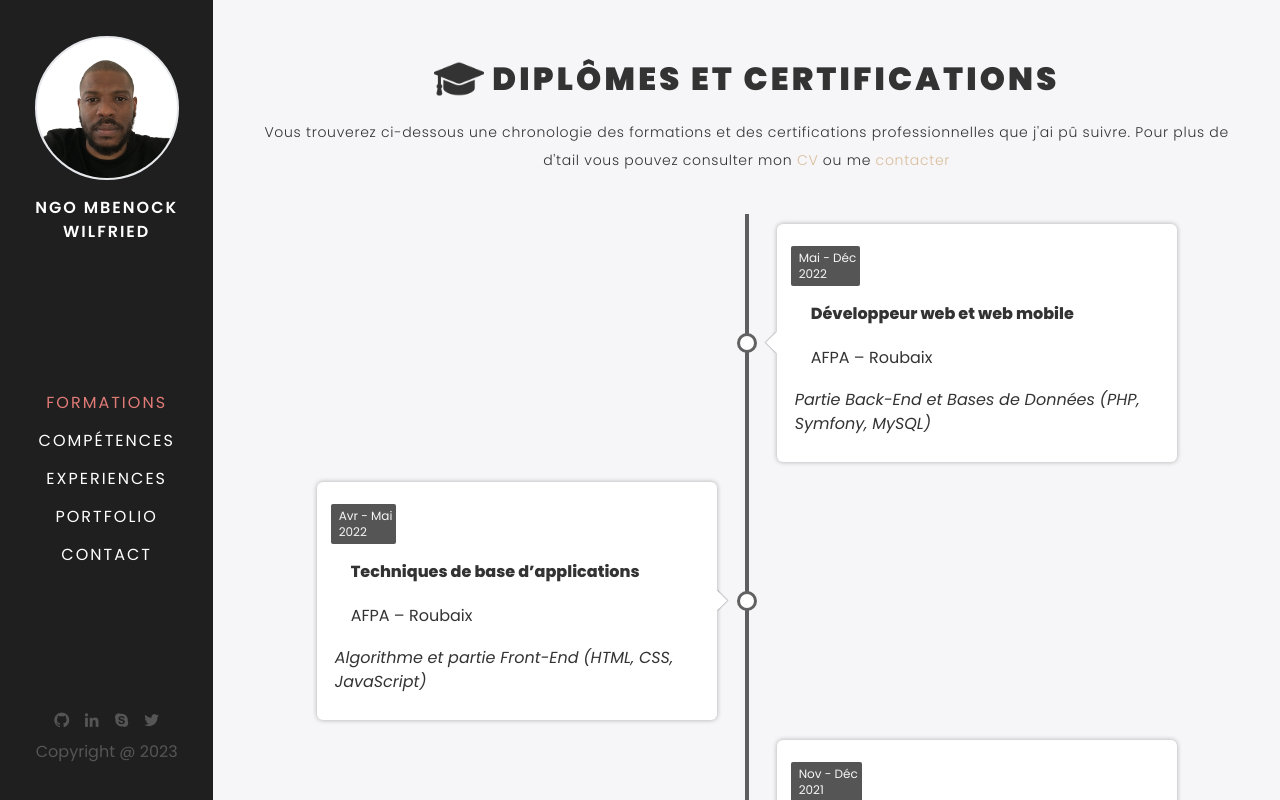
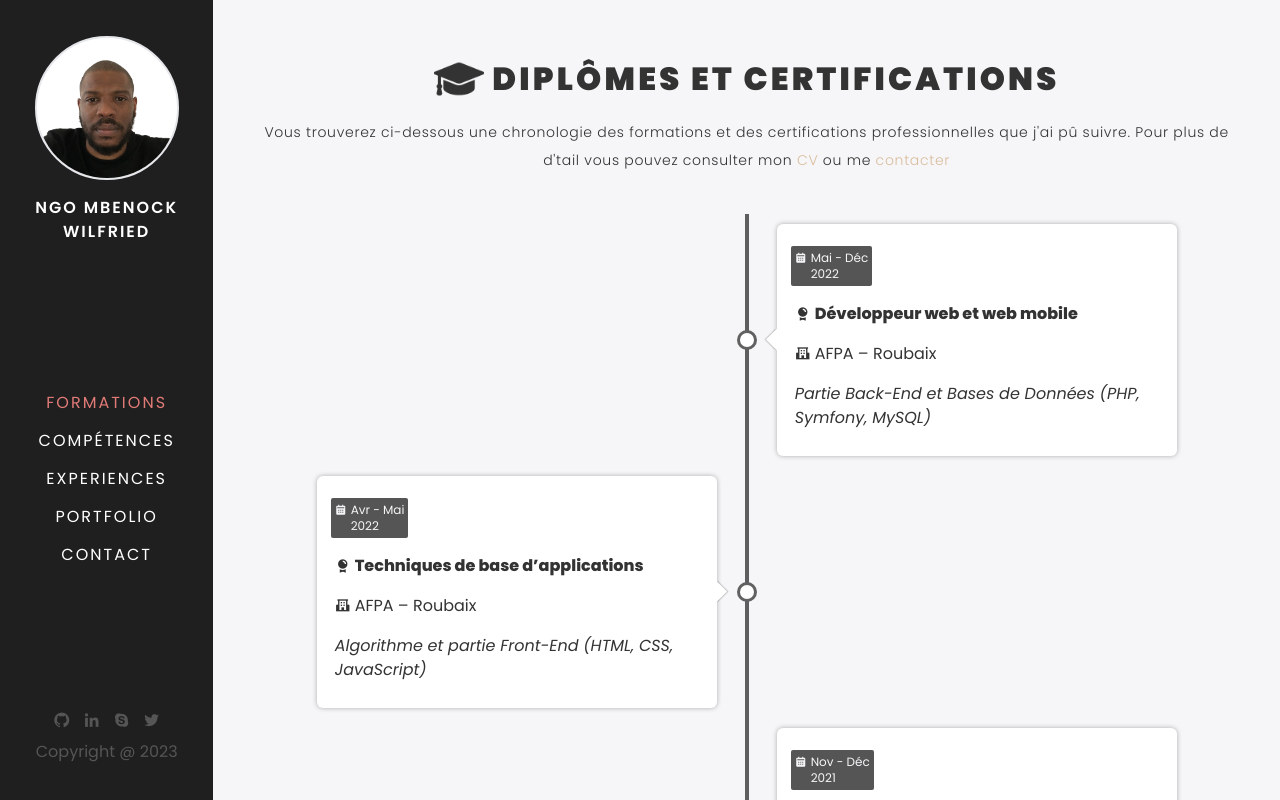
Before and after one commit to willl-8523/portfolio-deploy, a React (Create React App) app: page /portfolio-deploy/formations in a window 1280 px wide. Shown: the top 800 px of the page. Built offline with nearby package versions, Linux system fonts and the light colour scheme.

Commit message:
Mis à jour des icones

```diff
--- a/src/components/formations/TimelineContent.component.jsx
+++ b/src/components/formations/TimelineContent.component.jsx
@@ -15,17 +15,17 @@ const TimelineContent = ({
     <div className="timeline-item">
       <div className="timeline-item-content items-start text-left bg-white rounded-md shadow-shadow-card flex flex-col p-3.5 relative w-97">
         <time className="bg-davy-grey text-main-color text-xs p-1 mt-2 mb-3 rounded-sm flex">
-          <i className="pt-0.5 fa-regular fa-calendar-days mr-1"></i> {debut} -{' '}
-          {fin} <br /> {annee}
+          <i className="pt-0.5 bx bxs-calendar mr-1"></i> {debut} - {fin} <br />{' '}
+          {annee}
         </time>
 
         <h3 className="p-1 mb-2 font-extrabold flex">
-          <i className={`pt-1 fa-solid fa-${icon} mr-1`}></i>
+          <i className={`pt-1 bx bxs-${icon} mr-1`}></i>
           {label}
         </h3>
         {ecole && (
           <h4 className="p-1 mb-2 text-base flex">
-            <i className=" pt-0.5 fa-solid fa-school mr-1"></i>{' '}
+            <i className="flex items-center bx bxs-school mr-1"></i>{' '}
             <Link
               className="hover:text-link hover:underline"
               to={lien}
```
